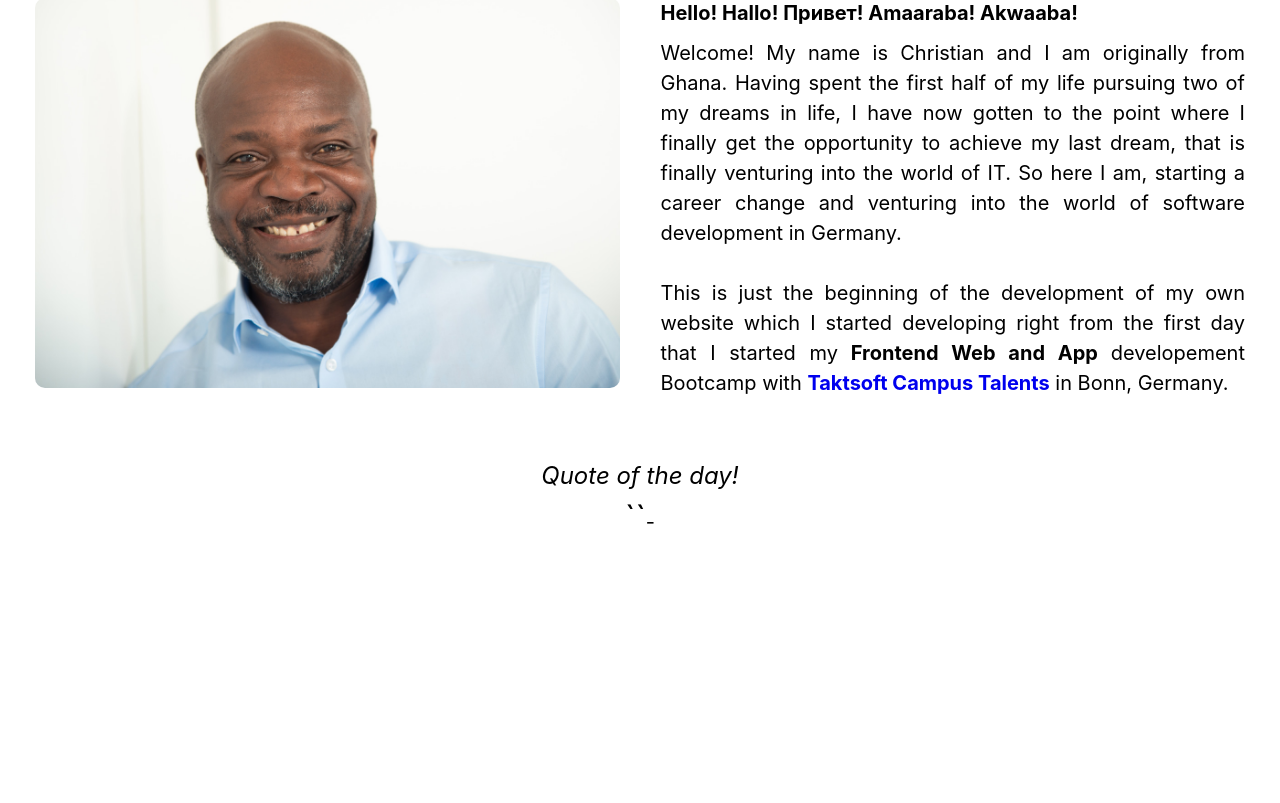
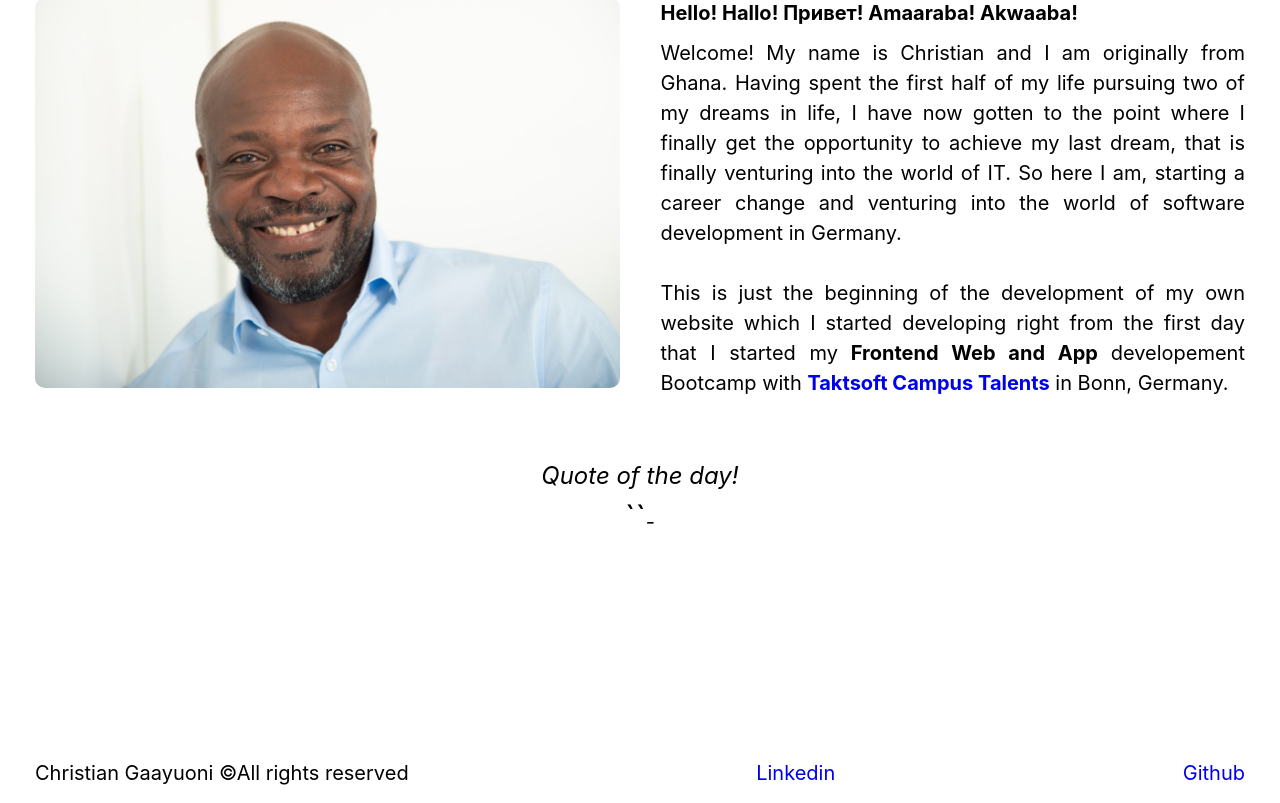
Before and after one commit to GaayuoniC/Gaayuoni-website-react, a React (Vite) app: page / in a window 1280 px wide. Shown: the part 179-982 px from the top of the page. Before the commit the page ends 800 px from the top, so only its background shows below. Built offline with nearby package versions, Linux system fonts and the light colour scheme; no server answers.

Commit message:
Footer updated

```diff
--- a/src/Pages/RootLayout.css
+++ b/src/Pages/RootLayout.css
@@ -3,13 +3,13 @@
   flex-direction: row;
   position: relative;
   justify-content: space-between;
-}
+}*/
 main {
   display: flex;
   flex-direction: column;
   min-height: 100vh;
   margin: 0;
-}
+}/*
 .nav-container-1 {
   flex: 1;
 } */
--- a/src/Pages/RootLayout.jsx
+++ b/src/Pages/RootLayout.jsx
@@ -9,7 +9,7 @@ export function RootLayout() {
       <main>
         <Outlet />
       </main>
-      {/*   <Footer /> */}
+        <Footer />
     </>
   );
 }
--- a/src/components/Footer.css
+++ b/src/components/Footer.css
@@ -1,14 +1,16 @@
 footer {
   background-color: var(--headerFooterBackground-color);
-  border-radius: var(--border-radius);
-  border: var(--border-line);
-  display: flex;
+  /* border-radius: var(--border-radius); */
+  /* border: var(--border-line); */
+
 }
 .footer-li {
   display: flex;
-
+  align-items: center;
+  justify-content: space-between;
   list-style-type: none;
-  gap: 40px;
+  /* gap: 40px; */
+  padding: 0 20px;
 }
 a {
   text-decoration: none;
--- a/src/components/Footer.jsx
+++ b/src/components/Footer.jsx
@@ -4,12 +4,12 @@ export function Footer() {
   return (
     <footer>
       <ol className="footer-li">
-        <li>Copyright: Christian Gaayuoni</li>
-        <Link to="https://www.linkedin.com/in/christian-gaayuoni-5950b132/" target="#">
+        <li> Christian Gaayuoni  &#169;All rights reserved</li>
+        <Link to="https://www.linkedin.com/in/christian-gaayuoni-5950b132/" target="#" rel="no referral">
           <li> Linkedin</li>
         </Link>
-        <Link to="https://github.com/GaayuoniC" target="#">
-        <li>github</li>
+        <Link to="https://github.com/GaayuoniC" target="#" rel="no referral">
+        <li>Github</li>
 
         </Link>
       </ol>
```
